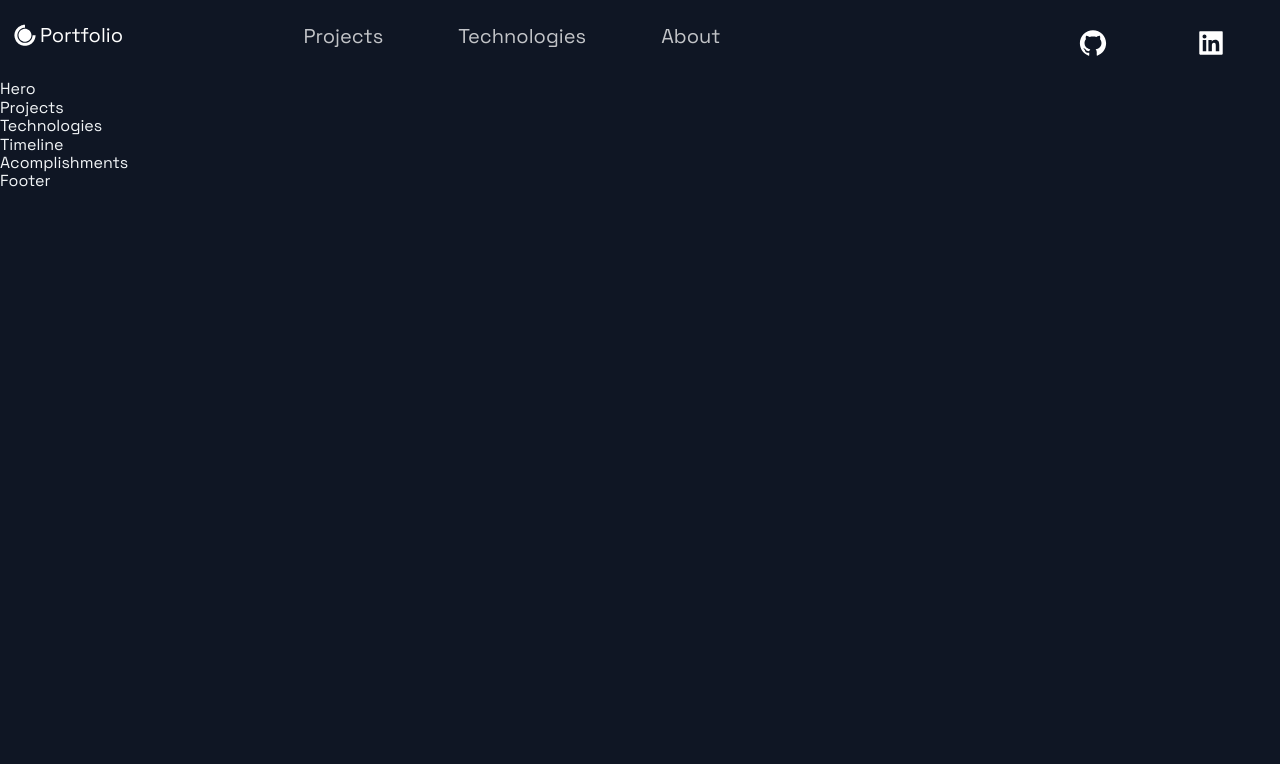
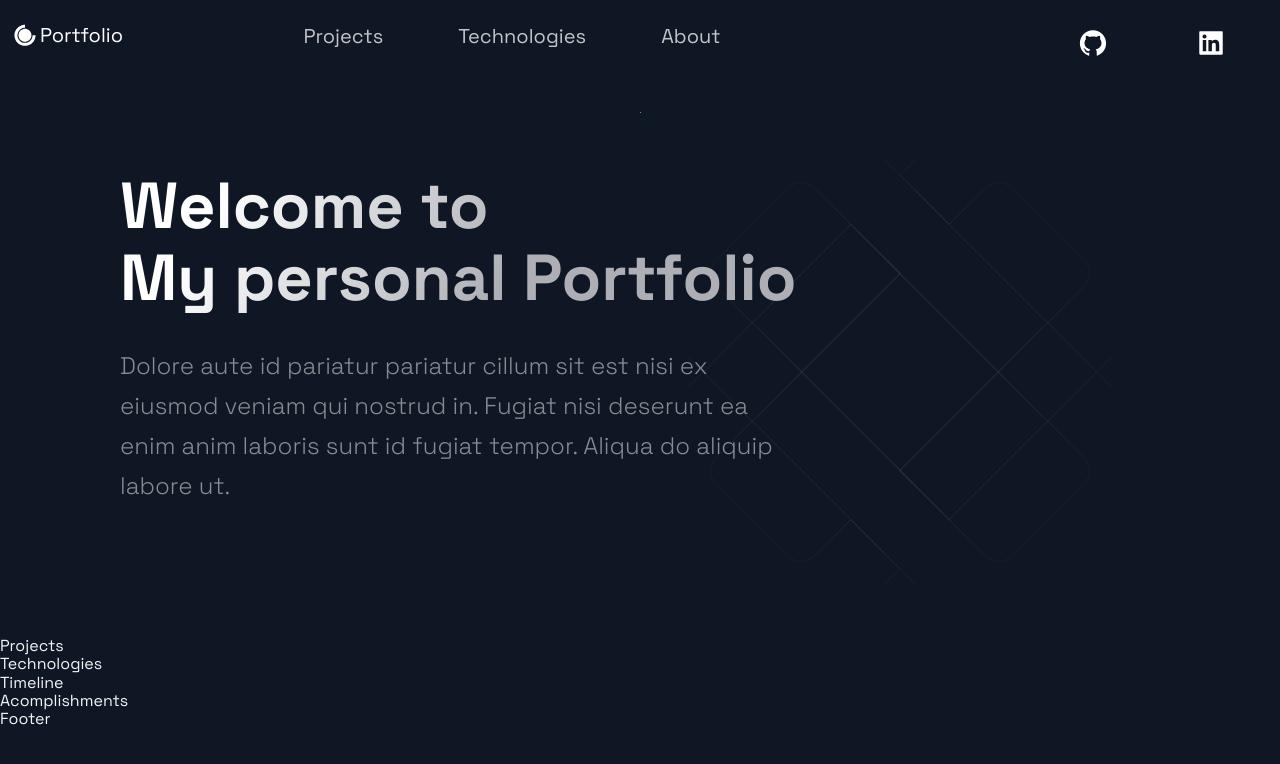
Before and after one commit to eddymandran/portfolio, a Next.js app: page / in a window 1280 px wide. Shown: the top 764 px of the page. Built offline with nearby package versions, Linux system fonts and the light colour scheme.

Commit message:
hero section done

```diff
--- a/src/components/Hero/Hero.js
+++ b/src/components/Hero/Hero.js
@@ -5,9 +5,17 @@ import Button from '../../styles/GlobalComponents/Button';
 import { LeftSection } from './HeroStyles';
 
 const Hero = (props) => (
-  <div>
-    Hero
-  </div>
+  <Section row nopadding>
+    <LeftSection>
+      <SectionTitle main center>
+        Welcome to <br/>
+        My personal Portfolio
+      </SectionTitle>
+      <SectionText>
+        Dolore aute id pariatur pariatur cillum sit est nisi ex eiusmod veniam qui nostrud in. Fugiat nisi deserunt ea enim anim laboris sunt id fugiat tempor. Aliqua do aliquip labore ut.
+      </SectionText>
+    </LeftSection>
+  </Section>
 );
 
 export default Hero;
--- a/src/pages/index.js
+++ b/src/pages/index.js
@@ -10,10 +10,10 @@ import { Section } from '../styles/GlobalComponents';
 const Home = () => {
   return (
     <Layout>
-      {/* <Section grid> */}
+      <Section grid>
         <Hero />
-        {/* <BgAnimation /> */}
-      {/* </Section> */}
+        <BgAnimation />
+      </Section>
       <Projects />
       <Technologies />
       <Timeline />
```
